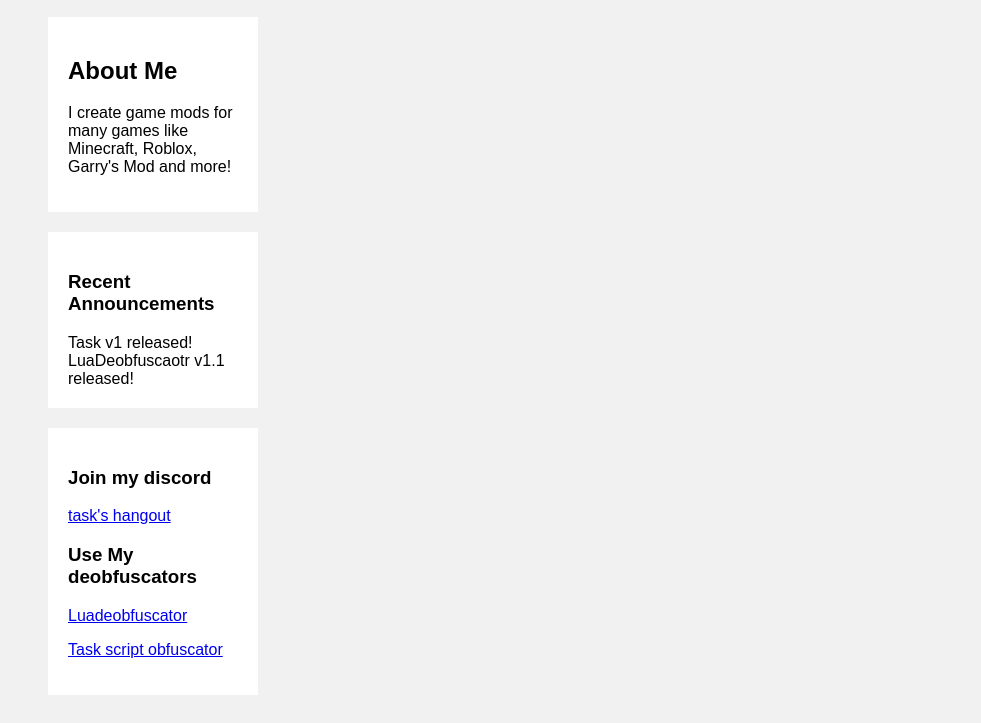
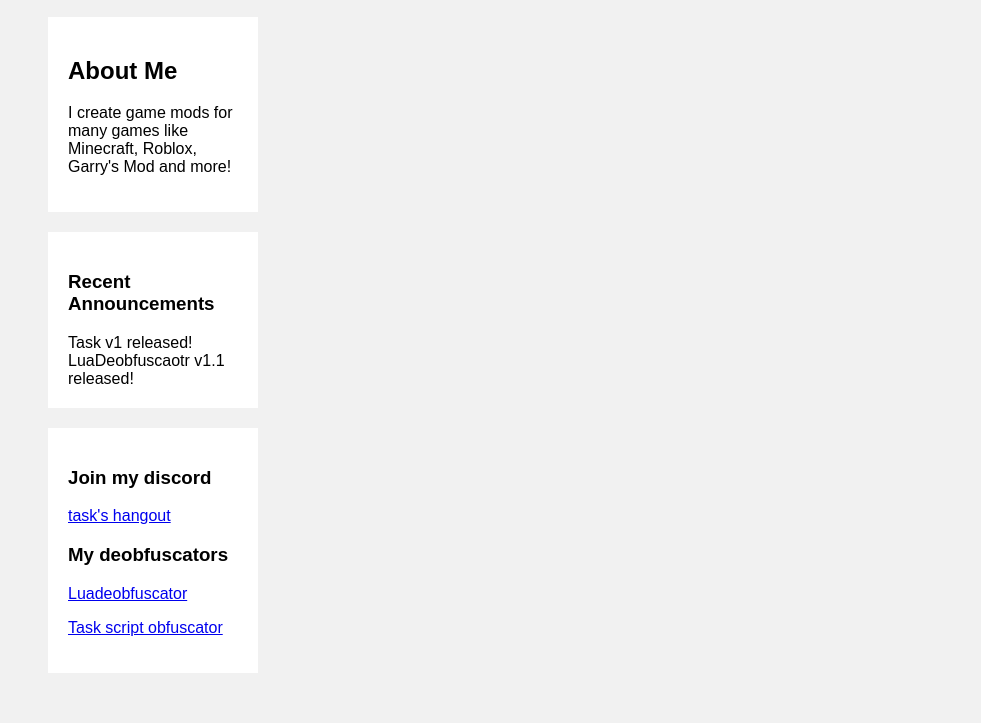
Before and after one commit to MemobyhHub/Task.rip, a plain HTML site: page index.html in a window 1280 px wide. Shown: the part 3368-4091 px from the top of the page, without its empty margins (0-981 px from the left). After the commit the page ends 4069 px from the top, so only its background shows below. Drawn offline with Linux system fonts and the light colour scheme.

Commit message:
Add files via upload

```diff
--- a/index.html
+++ b/index.html
@@ -136,7 +136,7 @@ body {
     <div class="card">
       <h3>Join my discord</h3>
       <p><a href="https://discord.gg/WXZGupSvcF">task's hangout</a></p>
-	  <h3>Use My deobfuscators</h3>
+	  <h3>My deobfuscators</h3>
       <p><a href="https://discord.gg/3FkaUzGWW4">Luadeobfuscator</a></p>
 	  <p><a href="https://discord.gg/3FkaUzGWW4">Task script obfuscator</a></p>
     </div>
```
